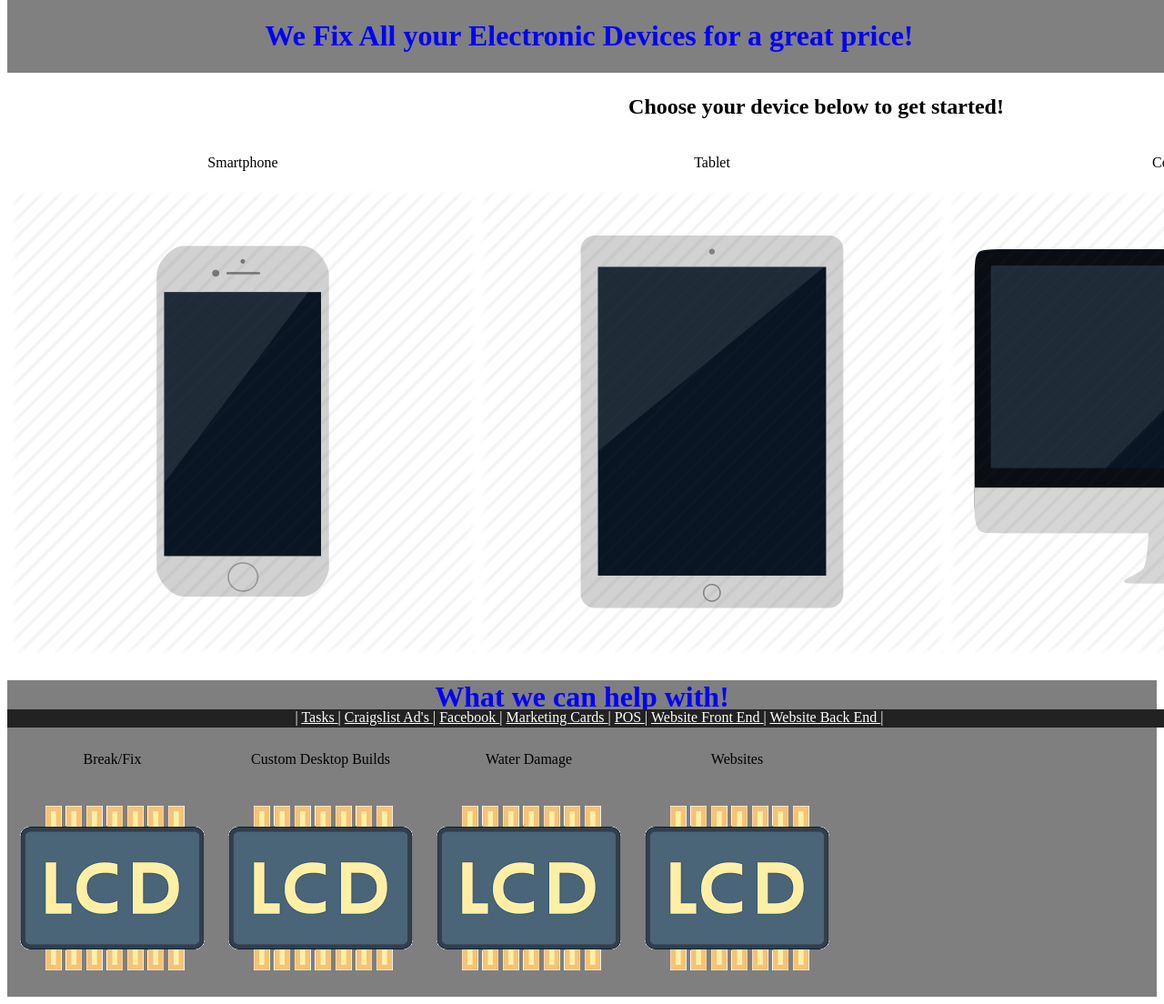
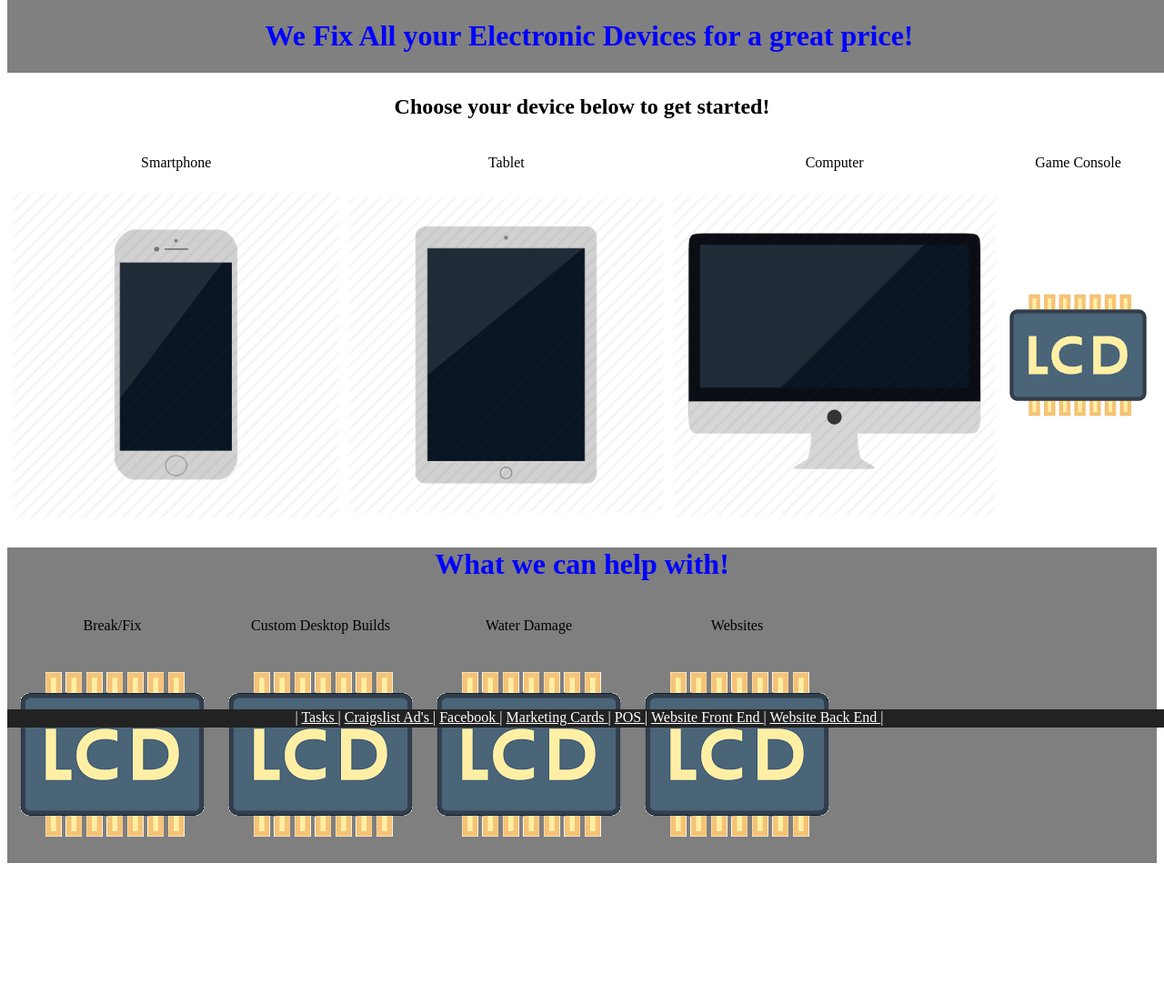
Before and after one commit to coolrey3/MRT-Miami, a PHP site: page / in a window 1280 px wide; the page is wider, and only the part inside the window is pictured. Shown: that part at 91% size. After the commit the page ends 949 px from the top of that part, so only its background shows below. Run offline with PHP 8.4, Linux system fonts and the light colour scheme.

Commit message:
modified tables

```diff
--- a/Styles/style.css
+++ b/Styles/style.css
@@ -26,7 +26,7 @@ h1 {
     width: auto;
 }
 
-#devicetable,#servicestable
+#devicetable img,#servicestable
  img {
     width: 100%;
 }
```
